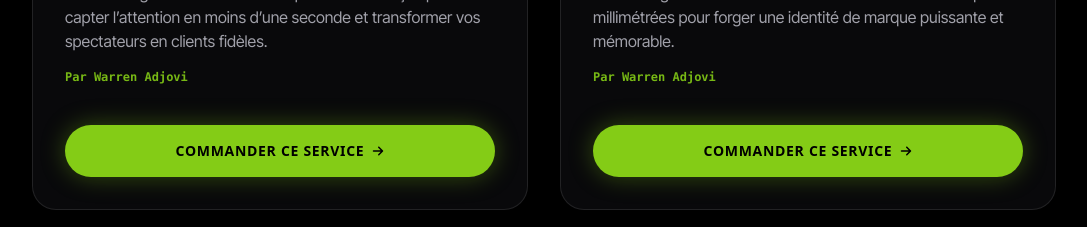
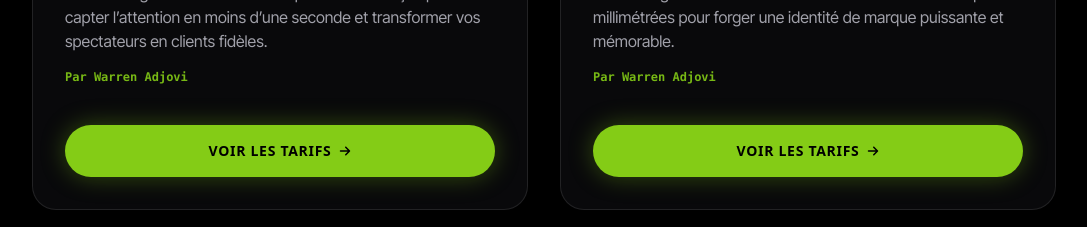
Before and after one commit to Roysten007/warrenadjovi, a React (Vite) app: page / in a window 1280 px wide. Shown: the part 3680-3907 px from the top of the page, without its empty margins (96-1183 px from the left). Built offline with nearby package versions, Linux system fonts and the light colour scheme; the HTML template or start-up script is replaced by a standard one; a web font is replaced by a local one.

Commit message:
Update Services buttons to 'Voir les tarifs' linked to Pricing configurator formats

```diff
--- a/src/components/Pricing.tsx
+++ b/src/components/Pricing.tsx
@@ -64,6 +64,18 @@ export default function Pricing() {
   const [selectedQuantityCount, setSelectedQuantityCount] = useState<number>(1);
   const [activeOptionIds, setActiveOptionIds] = useState<string[]>([]);
   const [displayedTotal, setDisplayedTotal] = useState<number>(25);
+
+  useEffect(() => {
+    const handleFormatSelect = (e: CustomEvent<string>) => {
+      if (e.detail === 'short' || e.detail === 'motion') {
+        setSelectedFormatId(e.detail);
+      }
+    };
+    window.addEventListener('selectPricingFormat' as any, handleFormatSelect);
+    return () => {
+      window.removeEventListener('selectPricingFormat' as any, handleFormatSelect);
+    };
+  }, []);
 
   // Active Format & Pack
   const currentFormat = PRICING_CONFIG.formats.find((f) => f.id === selectedFormatId)!;
--- a/src/components/Services.tsx
+++ b/src/components/Services.tsx
@@ -3,6 +3,15 @@ import { FaCheck, FaArrowRight, FaStar, FaClock } from 'react-icons/fa6';
 import { SERVICES_DATA } from '../data/content';
 
 export default function Services() {
+  const handleViewPricing = (serviceId: string) => {
+    const targetFormat = serviceId.includes('short') ? 'short' : 'motion';
+    window.dispatchEvent(new CustomEvent('selectPricingFormat', { detail: targetFormat }));
+    const pricingSection = document.getElementById('tarifs');
+    if (pricingSection) {
+      pricingSection.scrollIntoView({ behavior: 'smooth' });
+    }
+  };
+
   return (
     <section id="services" className="py-24 bg-black relative overflow-hidden">
       {/* Subtle Neon Halo */}
@@ -84,15 +93,13 @@ export default function Services() {
 
                 {/* Bottom CTA Button */}
                 <div className="pt-4">
-                  <a
-                    href={`https://wa.me/22900000000?text=${encodeURIComponent(`Bonjour Warren, je souhaite commander votre service "${service.title}". Pouvons-nous échanger ?`)}`}
-                    target="_blank"
-                    rel="noopener noreferrer"
-                    className="w-full py-4 rounded-full bg-[#84cc16] hover:bg-[#99f116] text-black font-display font-extrabold text-sm uppercase tracking-wider flex items-center justify-center gap-2 shadow-[0_0_25px_rgba(132,204,22,0.35)] hover:shadow-[0_0_35px_rgba(132,204,22,0.6)] transition-all duration-300 group-hover:scale-[1.02] active:scale-95"
+                  <button
+                    onClick={() => handleViewPricing(service.id)}
+                    className="w-full py-4 rounded-full bg-[#84cc16] hover:bg-[#99f116] text-black font-display font-extrabold text-sm uppercase tracking-wider flex items-center justify-center gap-2 shadow-[0_0_25px_rgba(132,204,22,0.35)] hover:shadow-[0_0_35px_rgba(132,204,22,0.6)] transition-all duration-300 group-hover:scale-[1.02] active:scale-95 cursor-pointer"
                   >
-                    <span>Commander ce service</span>
+                    <span>Voir les tarifs</span>
                     <FaArrowRight className="text-xs transition-transform duration-300 group-hover:translate-x-1" />
-                  </a>
+                  </button>
                 </div>
 
               </div>
```
